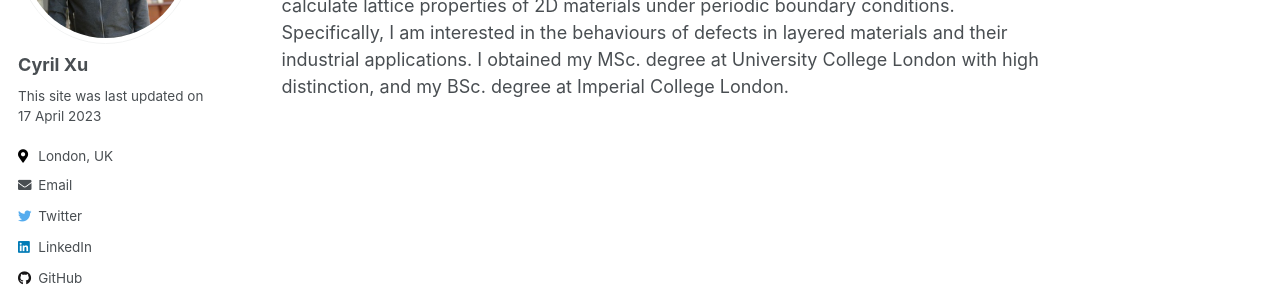
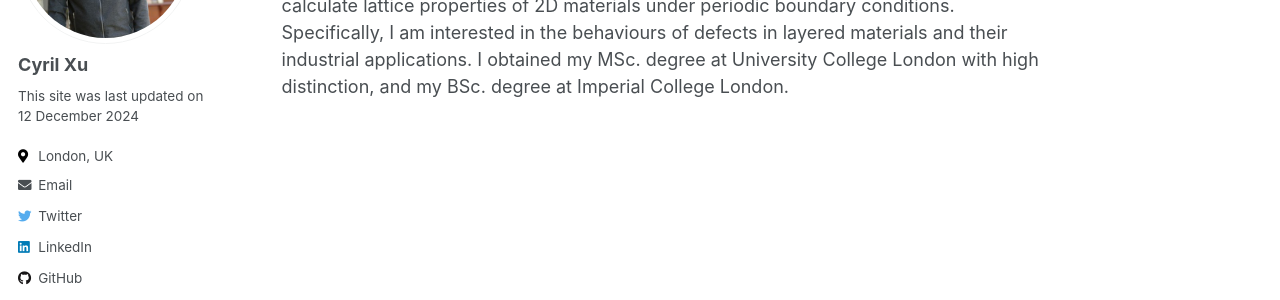
Before and after one commit to whoiscyril/webpage, a Jekyll site: the page built from _pages/about.md, in a window 1280 px wide. Shown: the part 249-549 px from the top of the page. Built offline with Jekyll 4.4.1, drawn with Linux system fonts in a browser that asks for light colours; some web fonts are replaced.

Commit message:
updated config

```diff
--- a/_config.yml
+++ b/_config.yml
@@ -84,7 +84,7 @@ analytics:
 author:
   name             : "Cyril Xu"
   avatar           : "profile.png"
-  bio              : "This site was last updated on 17 April 2023"
+  bio              : "This site was last updated on 12 December 2024"
   location         : "London, UK"
   employer         :
   pubmed           :
```
